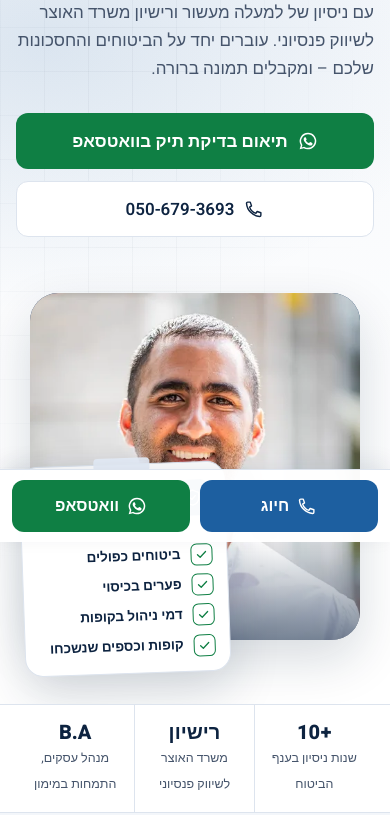
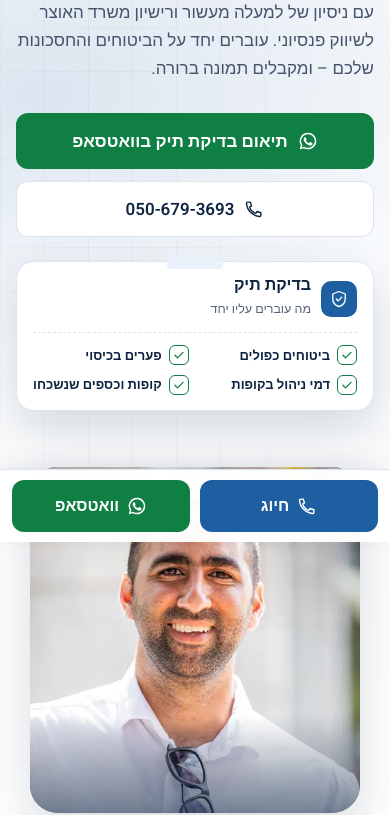
Before and after one commit to xbycomm/rafi-duan, a plain HTML site: page index.html in a window 390 px wide. Shown: the part 302-1117 px from the top of the page. Drawn offline with Linux system fonts and the light colour scheme.

Commit message:
v6: move checklist card off the photo into the hero text column (all breakpoints)

```diff
--- a/assets/style.css
+++ b/assets/style.css
@@ -370,3 +370,10 @@ h2{font-size:clamp(30px,3.4vw,44px)}
  .foot-grid>div:nth-child(2){display:none}
  .foot-brand{text-align:center}.foot-brand p{margin:0 auto}
 }
+/* ===== v6: checklist card moved out of the photo ===== */
+.report{position:relative;left:auto;bottom:auto;z-index:auto;width:auto;max-width:540px;margin-top:30px;transform:none;padding:16px 20px 12px}
+.report ul{display:grid;grid-template-columns:1fr 1fr;column-gap:18px}
+@media (max-width:960px){.report{left:auto;bottom:auto}}
+@media (max-width:600px){.report{width:auto;left:auto;bottom:auto;margin-top:24px;padding:14px 16px 10px}.report ul{column-gap:10px}.report li{font-size:13.5px;gap:8px}}
+@media (max-width:600px){.report ul{grid-template-columns:auto auto;justify-content:space-between;column-gap:8px}.report li{font-size:13px;gap:7px;white-space:nowrap}.report .tick{width:20px;height:20px}}
+@media (max-width:350px){.report ul{grid-template-columns:1fr}}
--- a/index.html
+++ b/index.html
@@ -21,7 +21,7 @@
 <link rel="preconnect" href="https://fonts.googleapis.com">
 <link rel="preconnect" href="https://fonts.gstatic.com" crossorigin>
 <link href="https://fonts.googleapis.com/css2?family=Heebo:wght@400;600;800&display=swap" rel="stylesheet">
-<link rel="stylesheet" href="assets/style.css?v=11">
+<link rel="stylesheet" href="assets/style.css?v=12">
 <script>document.documentElement.classList.add('js')</script>
 <script type="application/ld+json">
 {"@context":"https://schema.org","@type":"InsuranceAgency","name":"ר.ד. ביטוח ופיננסים – רפאל דואן","description":"סוכן ביטוח, מנהל סיכונים ופיננסים. ביטוחי בריאות, חיים ומחלות קשות, פנסיה, גמל, השתלמות והשקעות.","url":"https://xbycomm.github.io/rafi-duan/","logo":"https://xbycomm.github.io/rafi-duan/assets/logo-rd.jpg","image":"https://xbycomm.github.io/rafi-duan/assets/rafi-duan.jpg","telephone":"+972-50-679-3693","email":"rafiduan@gmail.com","address":{"@type":"PostalAddress","streetAddress":"צאלון 5","addressLocality":"אור יהודה","addressCountry":"IL"},"openingHoursSpecification":[{"@type":"OpeningHoursSpecification","dayOfWeek":["Sunday","Monday","Tuesday","Wednesday","Thursday"],"opens":"09:00","closes":"17:00"},{"@type":"OpeningHoursSpecification","dayOfWeek":"Friday","opens":"09:00","closes":"13:00"}],"sameAs":["https://www.facebook.com/rafi.duan"],"founder":{"@type":"Person","name":"רפאל דואן","jobTitle":"סוכן ביטוח, מנהל סיכונים ופיננסים"}}
@@ -80,13 +80,7 @@
         <a class="btn btn-wa btn-lg wa" data-msg="רפאל שלום, הגעתי מהאתר ואשמח לתאם בדיקת תיק ביטוח ופנסיה" href="https://wa.me/972506793693" target="_blank" rel="noopener"><svg><use href="#i-wa"/></svg>תיאום בדיקת תיק בוואטסאפ</a>
         <a class="btn btn-ghost btn-lg" href="tel:0506793693"><svg><use href="#i-phone"/></svg><span dir="ltr">050-679-3693</span></a>
       </div>
-    </div>
-
-    <div class="hero-visual reveal d2">
-      <div class="photo">
-        <picture><source srcset="assets/rafi-duan.webp" type="image/webp"><img src="assets/rafi-duan.jpg" width="500" height="500" alt="רפאל דואן, סוכן ביטוח ופיננסים" fetchpriority="high"></picture>
-      </div>
-      <div class="report" aria-label="מה נבדק בבדיקת התיק">
+      <div class="report reveal d3" aria-label="מה נבדק בבדיקת התיק">
         <div class="report-h"><svg><use href="#i-shield"/></svg><div><b>בדיקת תיק</b><small>מה עוברים עליו יחד</small></div></div>
         <ul>
           <li><span class="tick"><svg><use href="#i-check"/></svg></span>ביטוחים כפולים</li>
@@ -94,6 +88,12 @@
           <li><span class="tick"><svg><use href="#i-check"/></svg></span>דמי ניהול בקופות</li>
           <li><span class="tick"><svg><use href="#i-check"/></svg></span>קופות וכספים שנשכחו</li>
         </ul>
+      </div>
+    </div>
+
+    <div class="hero-visual reveal d2">
+      <div class="photo">
+        <picture><source srcset="assets/rafi-duan.webp" type="image/webp"><img src="assets/rafi-duan.jpg" width="500" height="500" alt="רפאל דואן, סוכן ביטוח ופיננסים" fetchpriority="high"></picture>
       </div>
     </div>
   </div>
```
Also changed, not shown: 1 other file.
